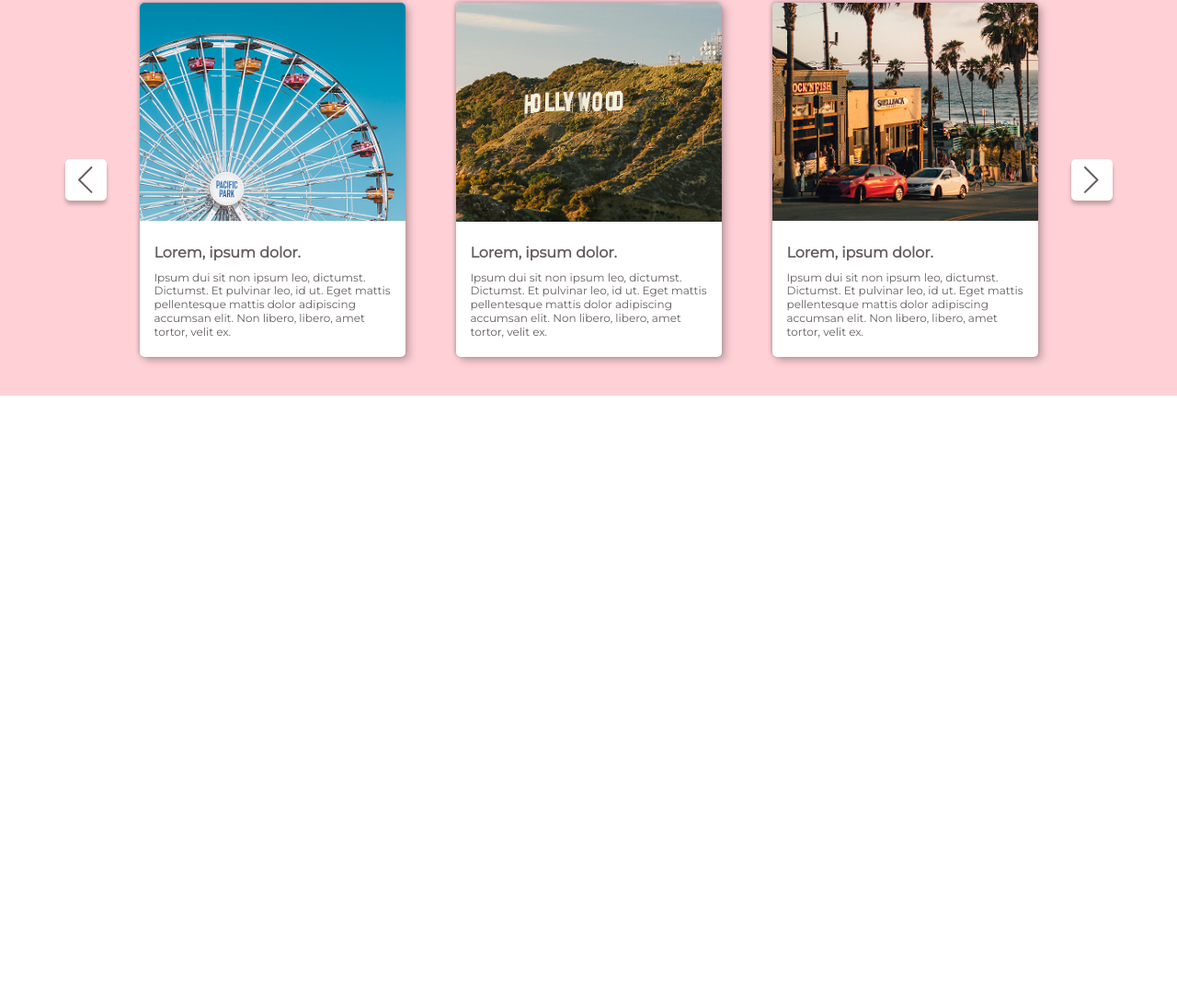
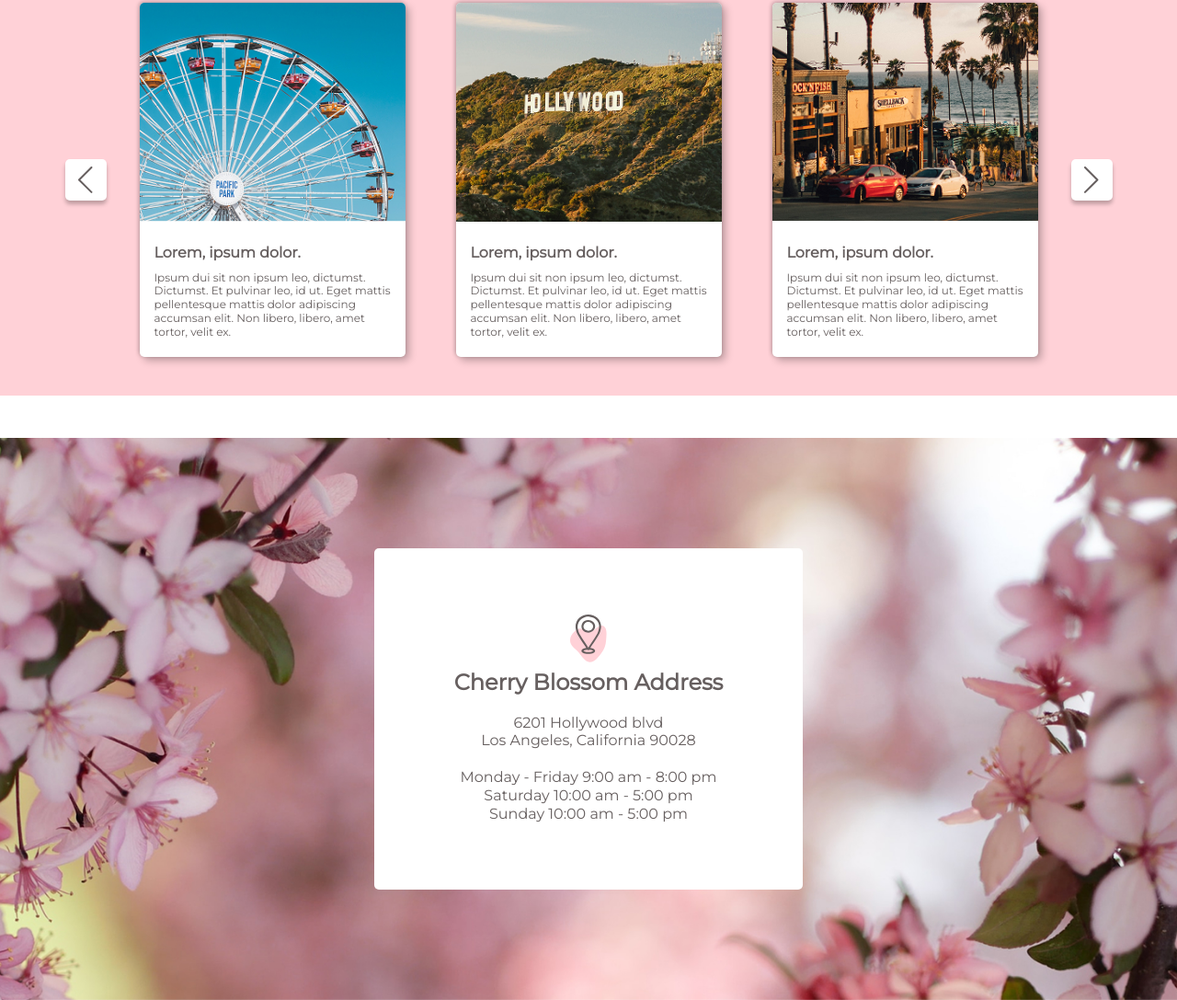
Before and after one commit to Davo-web/flower-shop, a plain HTML site: page index.html in a window 1280 px wide. Shown: the part 5617-6704 px from the top of the page at 92% size. Before the commit the page ends 6093 px from the top, so only its background shows below. Drawn offline with Linux system fonts and the light colour scheme.

Commit message:
create section 'address'

```diff
--- a/css/style.css
+++ b/css/style.css
@@ -706,3 +706,50 @@ body {
 .blogs__arrow-right {
     margin-left: 36px;
 }
+
+
+
+
+/* Address */
+
+.address {
+    width: 100%;
+    background: url(../img/address-bg.jpg);
+    height: 611px;
+    background-size: cover;
+    background-position: center;
+    display: flex;
+    align-items: center;
+    justify-content: center;
+}
+
+.address__card {
+    width: 466px;
+    height: 371px;
+    background-color: #fff;
+    border-radius: 5px;
+    display: flex;
+    flex-direction: column;
+    justify-content: center;
+    align-items: center;
+}
+
+.address__img {
+    margin-bottom: 7px;
+}
+
+.address p {
+    font-size: 16px;
+    font-weight: 400;
+    line-height: 124%;
+}
+
+.address__title {
+    font-size: 24px;
+    font-weight: 700;
+    margin-bottom: 20px;
+}
+
+.address__city {
+    margin-bottom: 20px;
+}
--- a/index.html
+++ b/index.html
@@ -338,6 +338,18 @@
 
             </div>
         </section>
+
+        <section class="address">
+            <div class="address__card">
+                <img src="./img/address-location.svg" alt="location" class="address__img">
+                <h2 class="address__title">Cherry Blossom Address</h2>
+                <p class="address__place">6201 Hollywood blvd</p>
+                <p class="address__city">Los Angeles, California 90028</p>
+                <p class="address__time-monday">Monday - Friday 9:00 am - 8:00 pm</p>
+                <p class="address__time-saturday">Saturday 10:00 am - 5:00 pm</p>
+                <p class="address__time-sunday">Sunday 10:00 am - 5:00 pm</p>
+            </div>
+        </section>
     </main>
 
     <script src="./script.js"></script>
```
Also changed, not shown: img/address-bg.jpg (added), img/address-location.svg (added).
